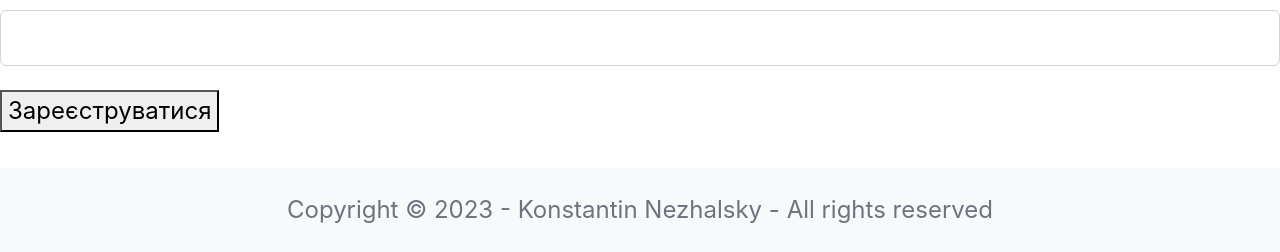
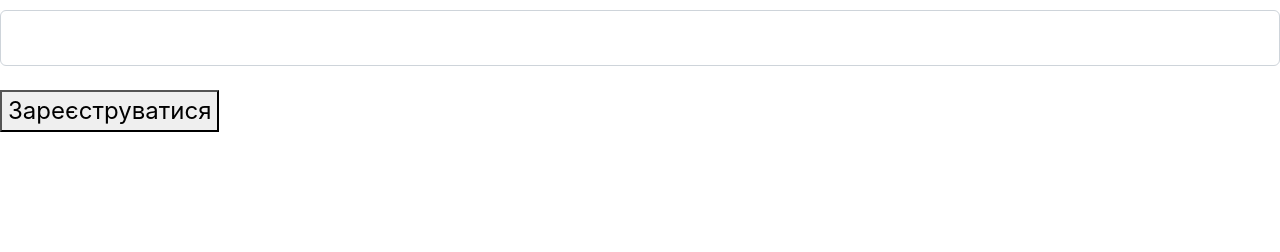
Before and after one commit to Kastet6398/pylearn1, a Django app: page /accounts/registration/ in a window 1280 px wide. Shown: the part 762-1014 px from the top of the page. After the commit the page ends 894 px from the top, so only its background shows below. Run offline with Django 4.2, Linux system fonts and the light colour scheme; data comes from the database, SQL or seed files in the repository.

Commit message:
Update base.html

```diff
--- a/main/templates/main/base.html
+++ b/main/templates/main/base.html
@@ -62,11 +62,7 @@
     </header>
     {% block content %}{% endblock %}
     <br>
-    <footer class="footer mt-auto py-3 bg-light">
-      <div class="container text-center">
-        <span class="text-muted">Copyright &copy; 2023 - Konstantin Nezhalsky - All rights reserved</span>
-      </div>
-    </footer>
+
 </body>
 
 </html>
```
